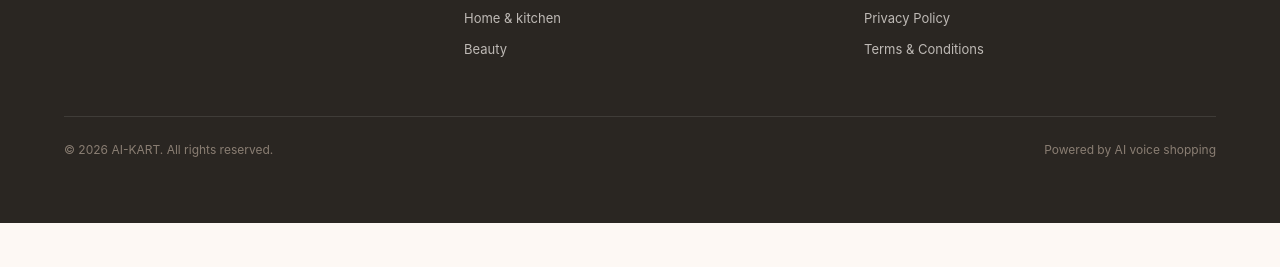
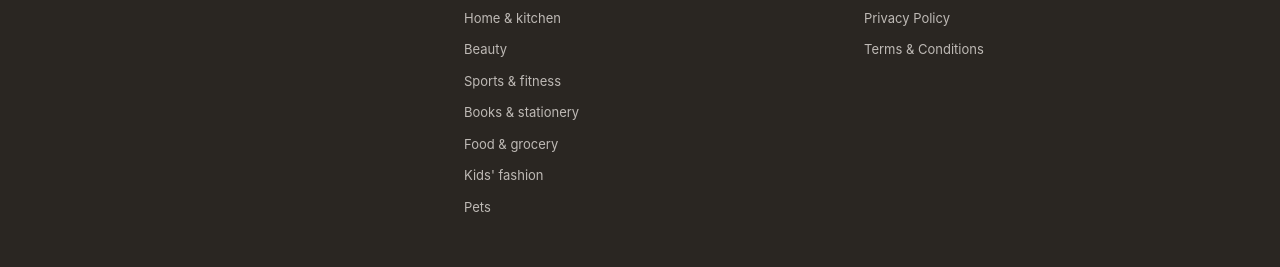
Before and after one commit to redmas45/Vercel_website, a React (Vite) app in the folder frontend/: page / in a window 1280 px wide. Shown: the part 1756-2023 px from the top of the page. Before the commit the page ends 1979 px from the top, so only its background shows below. Built offline with nearby package versions, Linux system fonts and the light colour scheme; no server answers; a web font is replaced by a local one.

Commit message:
feat: implement global footer component with categorized navigation links and AI navigation attributes

```diff
--- a/frontend/src/components/layout/Footer.tsx
+++ b/frontend/src/components/layout/Footer.tsx
@@ -11,6 +11,11 @@ const SHOP_LINKS = [
   ["Women's fashion", '/shop?category=fashion-women', 'fashion-women'],
   ['Home & kitchen', '/shop?category=home-kitchen', 'home-kitchen'],
   ['Beauty', '/shop?category=beauty-personal-care', 'beauty-personal-care'],
+  ['Sports & fitness', '/shop?category=sports-fitness', 'sports-fitness'],
+  ['Books & stationery', '/shop?category=books-stationery', 'books-stationery'],
+  ['Food & grocery', '/shop?category=food-grocery', 'food-grocery'],
+  ["Kids' fashion", '/shop?category=fashion-kids', 'fashion-kids'],
+  ['Pets', '/shop?category=pets', 'pets'],
 ] as const;
 
 const INFO_LINKS = [
```
